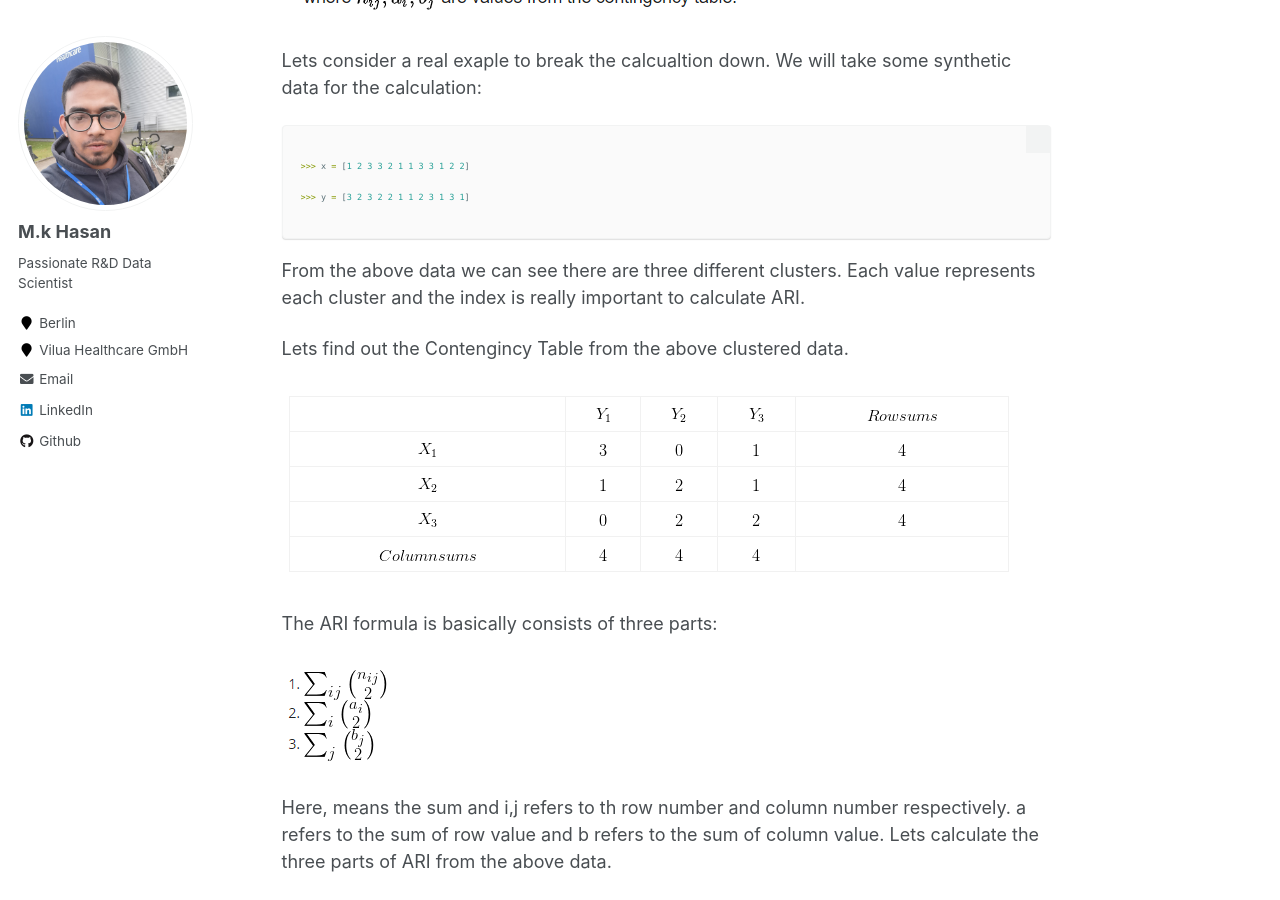
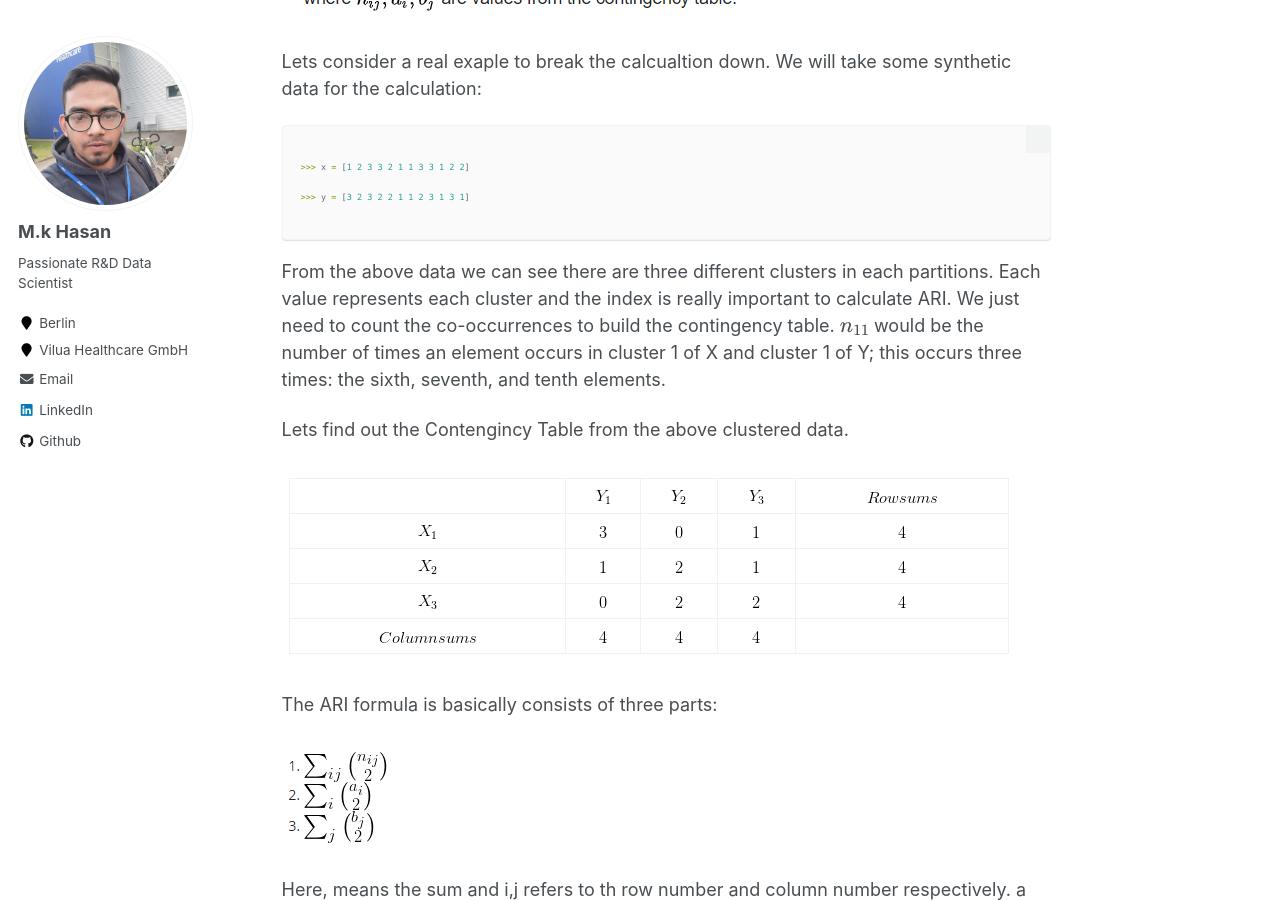
Before and after one commit to mk-hasan/mk-hasan.github.io, a Jekyll site: the page built from _posts/2020-07-7-AdjustedRandIndex.md, in a window 1280 px wide and 900 px high, scrolled down 2342 px. Built offline with Jekyll 4.4.1, drawn with Linux system fonts in a browser that asks for light colours; formulas are drawn with MathJax 3; some of the changed text lies outside the part shown.

Commit message:
menu changes

````diff
--- a/_posts/2020-07-7-AdjustedRandIndex.md
+++ b/_posts/2020-07-7-AdjustedRandIndex.md
@@ -39,7 +39,7 @@ Here, R ranges from 0(no pair classified in the same way under both clusterings)
 ### ARI:
  A major problem with the RI is that the expected value of Rand Index of two random cluster or partition does not take a constant value. To solve the problem , Adjusted Rand Index was introduced where the generalized hypergeometric distribution considered as the model of randomenss.
 
-Let U and V are two random partitions with multiple cluster inside. Let $n_ij$ be the numer of objects that are in both cluster $u_i$ and $v_j$. Let ni adn $n_j$ be the number of objects or elements in cluster $u_i$ and cluster $v_i$ respectively. The notations are illustrated in the following table.
+Let U and V are two random partitions with multiple cluster inside. Let $n_{ij}$ be the numer of objects that are in both cluster $u_i$ and $v_j$. Let ni adn $n_j$ be the number of objects or elements in cluster $u_i$ and cluster $v_i$ respectively. The notations are illustrated in the following table.
 
 
 ![ARI CTable](/images/ari-math.PNG "Adjusted Rand Index Contingency Table")
@@ -66,7 +66,7 @@ Lets consider a real exaple to break the calcualtion down. We will take some syn
 >>> y = [3 2 3 2 2 1 1 2 3 1 3 1]
 
 ```
-From the above data we can see there are three different clusters. Each value represents each cluster and the index is really important to calculate ARI.
+From the above data we can see there are three different clusters in each partitions. Each value represents each cluster and the index is really important to calculate ARI. We just need to count the co-occurrences to build the contingency table. $n_{11}$  would be the number of times an element occurs in cluster 1 of X and cluster 1 of Y; this occurs three times: the sixth, seventh, and tenth elements.
 
 Lets find out the Contengincy Table from the above clustered data.
 
````
